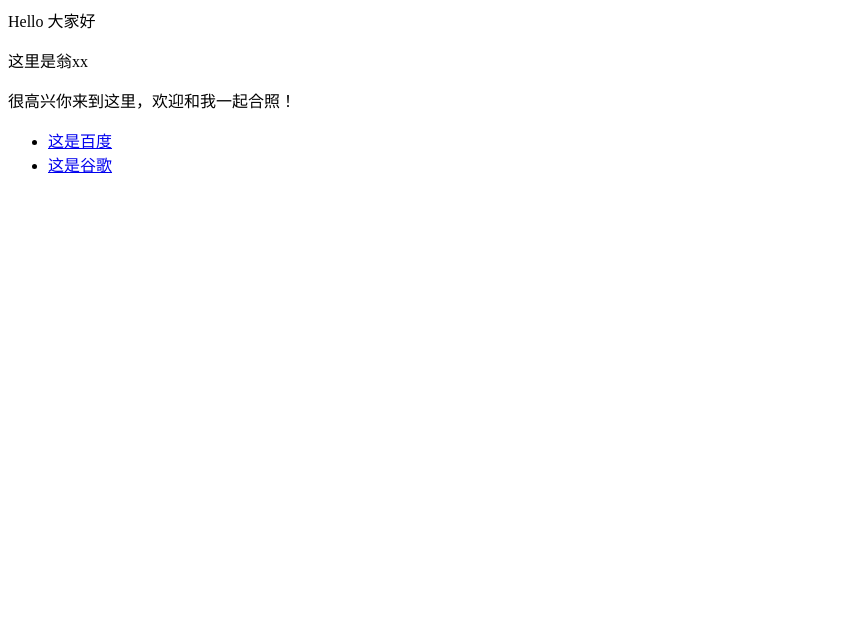
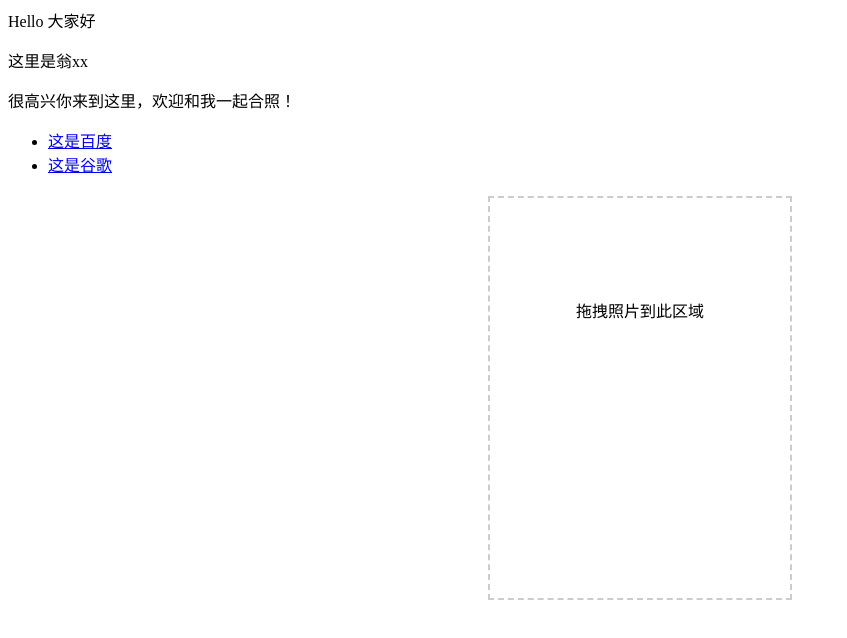
Before and after one commit to Spazier1998/Spazier98.github.io, a plain HTML site: page index.html in a window 1280 px wide. Shown: the whole page, without its empty margins (0-847 px from the left). Drawn offline with Linux system fonts and the light colour scheme.

Commit message:
Update index.html

```diff
--- a/index.html
+++ b/index.html
@@ -6,3 +6,29 @@
   <li> <a href="https://www.baidu.com">这是百度</a> </li>
   <li> <a href="http://www.google.com">这是谷歌</a> </li>
 </ul>
+
+<!DOCTYPE html>
+<html>
+<head>
+  <title>照片合并工具</title>
+  <style>
+    #drop-zone {
+      width: 300px;
+      height: 300px;
+      border: 2px dashed #ccc;
+      text-align: center;
+      padding-top: 100px;
+      margin: 20px auto;
+    }
+  </style>
+</head>
+<body>
+  <div id="drop-zone">
+    拖拽照片到此区域
+  </div>
+
+  <canvas id="canvas" style="display: none;"></canvas>
+
+  <script src="main.js"></script>
+</body>
+</html>
```
